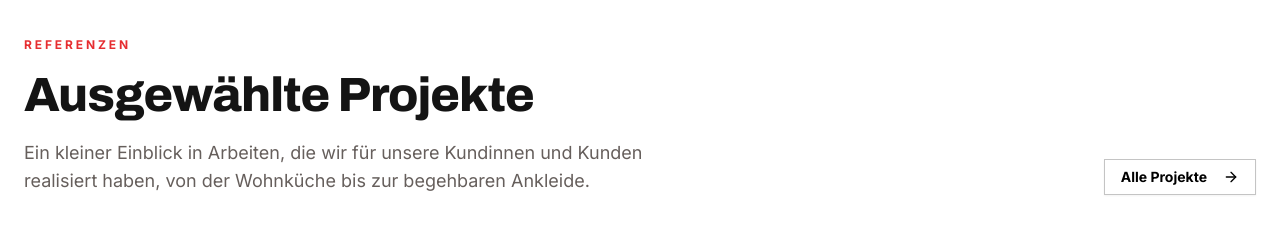
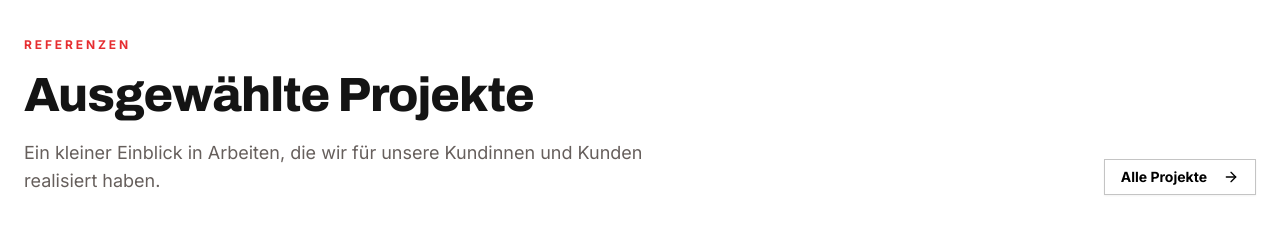
Before and after one commit to mischagrieder/Schreinerei-Daetwyler, a React (Vite) app: page / in a window 1280 px wide. Shown: the part 5720-5965 px from the top of the page. Built offline with nearby package versions, Linux system fonts and the light colour scheme.

Commit message:
Startseite: Reihenfolge Leistungen zuerst, Untertexte gekürzt (#5)
Neue Reihenfolge: Hero, Leistungen, Warum Dätwyler, Google Reviews, Projekte, Prozess, Team, FAQ, Partner.

Untertitel der Leistungen-Sektion und nachgestellte Phrase im Projekte-Teaser entfernt.

```diff
--- a/src/pages/HomePage.jsx
+++ b/src/pages/HomePage.jsx
@@ -234,7 +234,6 @@ const leistungHeading = (
       dark
       kicker="Unsere Leistungen"
       title="Was wir für Sie bauen"
-      text="Neun Bereiche, ein Anspruch: Massarbeit, die exakt zu Ihrem Raum und Ihrem Leben passt."
     />
     <Button
       asChild
@@ -368,7 +367,7 @@ function ProjekteTeaser() {
         <SectionHeading
           kicker="Referenzen"
           title="Ausgewählte Projekte"
-          text="Ein kleiner Einblick in Arbeiten, die wir für unsere Kundinnen und Kunden realisiert haben, von der Wohnküche bis zur begehbaren Ankleide."
+          text="Ein kleiner Einblick in Arbeiten, die wir für unsere Kundinnen und Kunden realisiert haben."
         />
         <Reveal delay={0.1}>
           <Button asChild variant="outline" className="group rounded-sm border-foreground/25 font-bold">
@@ -590,9 +589,9 @@ export default function HomePage() {
     <>
       <Seo jsonLd={localBusinessJsonLd} image={images.heroWerkstatt} />
       <Hero />
+      <LeistungenGrid />
       <WarumDaetwyler />
       <GoogleReviews />
-      <LeistungenGrid />
       <ProjekteTeaser />
       <Prozess />
       <TeamTeaser />
```
